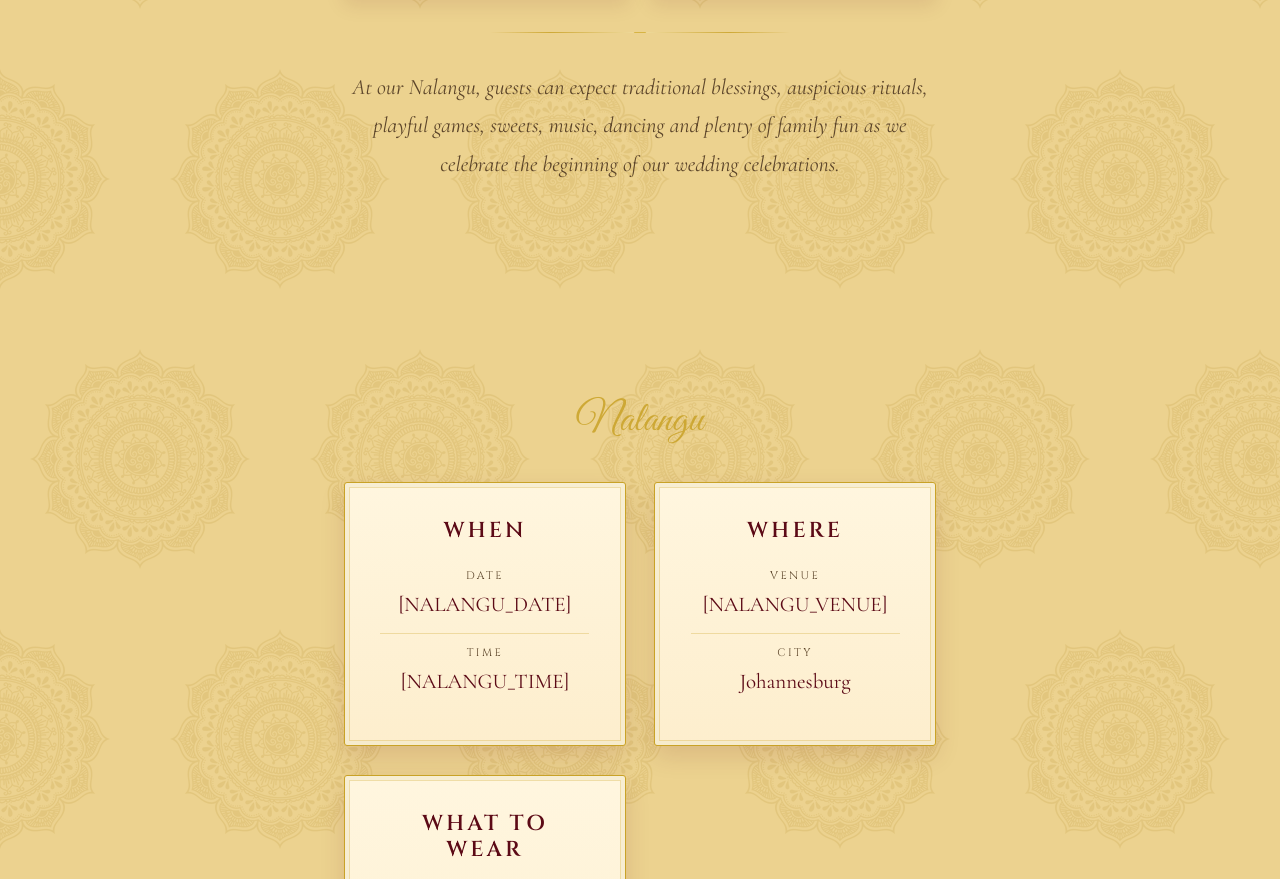
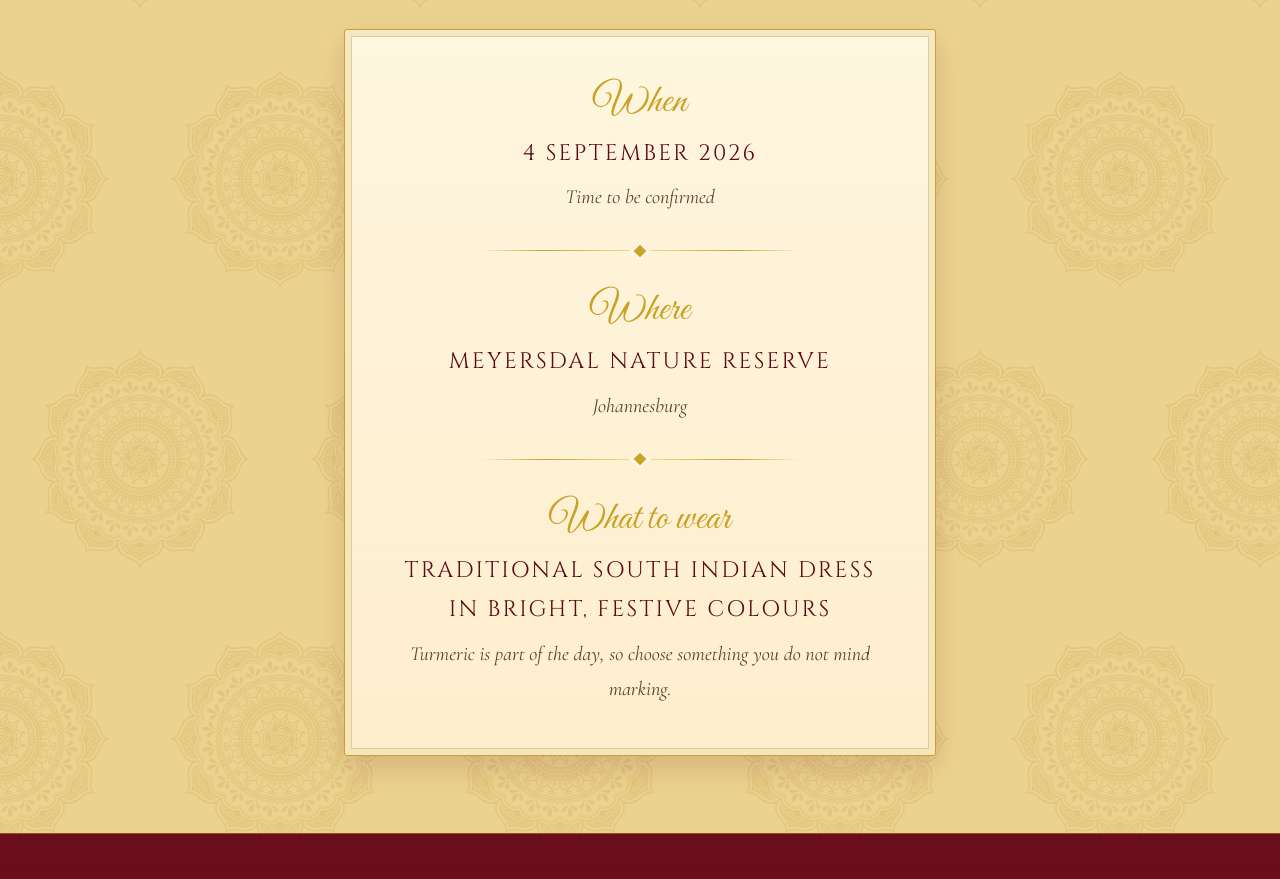
Before and after one commit to p-squared-productions/prish-and-pre-wedding, a plain HTML site: page nalangu.html in a window 1280 px wide. Shown: the part 1921-2800 px from the top of the page. Drawn offline with nearby package versions, Linux system fonts and the light colour scheme.

Commit message:
Update Nalangu page and stylesheet
Co-Authored-By: Claude Sonnet 5.5 <noreply@anthropic.com>

```diff
--- a/css/styles.css
+++ b/css/styles.css
@@ -550,6 +550,23 @@ h4 {
 /* A ceremonial stage: the couple sit centred between the pillars. */
 .panel--stage {
   padding-bottom: 0;
+  /* Let the side garlands hang past the panel into the next one instead of
+     being clipped; only the sideways overflow is trimmed. */
+  overflow-x: clip;
+  overflow-y: visible;
+}
+
+/* Keep the intro between the side garlands. */
+.nalangu-description {
+  max-width: min(34rem, 62vw);
+  margin: clamp(1.5rem, 5vw, 4rem) auto 0;
+}
+/* Text sits in front of the garlands (z-index 5) so it is never hidden. */
+.panel--stage > .eyebrow,
+.panel--stage > .panel__title,
+.panel--stage > .nalangu-description {
+  position: relative;
+  z-index: 6;
 }
 
 .panel--stage .panel__title--script {
@@ -950,6 +967,69 @@ h4 {
   grid-template-columns: repeat(auto-fit, minmax(270px, 1fr));
 }
 
+/* Nalangu details: one ivory invitation panel, three centred rows split by gold gems. */
+.nalangu-details {
+  max-width: 760px;
+  margin: 0 auto;
+  padding: clamp(1.6rem, 4vw, 3rem) clamp(1.2rem, 5vw, 3.5rem);
+  text-align: center;
+  background: linear-gradient(180deg, var(--cream), #fdeecd);
+  border: 1px solid var(--gold);
+  border-radius: 3px;
+  box-shadow:
+    0 0 0 6px rgba(255, 255, 255, 0.5) inset,
+    0 0 0 7px rgba(201, 162, 39, 0.45) inset,
+    0 12px 30px rgba(92, 10, 22, 0.15);
+}
+
+.nalangu-details__row h3 {
+  margin: 0 0 0.5rem;
+  font-family: var(--font-script);
+  font-size: clamp(1.8rem, 5vw, 2.5rem);
+  font-weight: 400;
+  color: var(--gold);
+  text-transform: none;
+  letter-spacing: 0;
+}
+
+.nalangu-details__main {
+  margin: 0;
+  font-family: var(--font-display);
+  font-size: clamp(1rem, 2.6vw, 1.4rem);
+  letter-spacing: 0.1em;
+  text-transform: uppercase;
+  color: var(--maroon);
+}
+
+.nalangu-details__sub {
+  margin: 0.45rem auto 0;
+  max-width: 34rem;
+  font-style: italic;
+  font-size: clamp(1.05rem, 2.2vw, 1.25rem);
+  color: var(--ink-soft);
+}
+
+.nalangu-details__gem {
+  display: block;
+  height: 1px;
+  margin: clamp(1.4rem, 3vw, 2.2rem) auto;
+  max-width: 320px;
+  background: var(--rule-gold);
+  position: relative;
+}
+
+.nalangu-details__gem::after {
+  content: "";
+  position: absolute;
+  left: 50%;
+  top: 50%;
+  width: 9px;
+  height: 9px;
+  background: var(--gold);
+  transform: translate(-50%, -50%) rotate(45deg);
+  box-shadow: 0 0 0 3px var(--cream);
+}
+
 .card {
   position: relative;
   padding: clamp(1.4rem, 3vw, 2.2rem);
@@ -999,12 +1079,20 @@ h4 {
 /* Ritual list — the auspicious meanings, each in a small ivory box with its icon. */
 .ritual-list {
   list-style: none;
-  margin: 0 auto;
+  /* Break out of the narrow text measure so each box has room. */
+  width: min(1080px, 90vw);
+  margin: 0 0 0 50%;
+  transform: translateX(-50%);
   padding: 0;
-  max-width: 1080px;
   display: grid;
   gap: clamp(0.9rem, 2vw, 1.4rem);
-  grid-template-columns: repeat(auto-fit, minmax(240px, 1fr));
+  grid-template-columns: repeat(3, 1fr);
+}
+
+@media (max-width: 760px) {
+  .ritual-list {
+    grid-template-columns: 1fr;
+  }
 }
 
 .ritual-list li {
--- a/nalangu.html
+++ b/nalangu.html
@@ -100,40 +100,25 @@
 
     <section class="panel panel--gold">
       <div class="panel__inner">
-        <p class="refrain">Nalangu</p>
-        <ul class="card-grid">
-          <li class="card">
+        <div class="nalangu-details">
+          <section class="nalangu-details__row">
             <h3>When</h3>
-            <dl class="meta-list">
-              <div>
-                <dt>Date</dt>
-                <dd>[NALANGU_DATE]</dd>
-              </div>
-              <div>
-                <dt>Time</dt>
-                <dd>[NALANGU_TIME]</dd>
-              </div>
-            </dl>
-          </li>
-          <li class="card">
+            <p class="nalangu-details__main">4 September 2026</p>
+            <p class="nalangu-details__sub">Time to be confirmed</p>
+          </section>
+          <span class="nalangu-details__gem" aria-hidden="true"></span>
+          <section class="nalangu-details__row">
             <h3>Where</h3>
-            <dl class="meta-list">
-              <div>
-                <dt>Venue</dt>
-                <dd>[NALANGU_VENUE]</dd>
-              </div>
-              <div>
-                <dt>City</dt>
-                <dd>Johannesburg</dd>
-              </div>
-            </dl>
-          </li>
-          <li class="card">
+            <p class="nalangu-details__main">Meyersdal Nature Reserve</p>
+            <p class="nalangu-details__sub">Johannesburg</p>
+          </section>
+          <span class="nalangu-details__gem" aria-hidden="true"></span>
+          <section class="nalangu-details__row">
             <h3>What to wear</h3>
-            <p>Traditional South Indian dress in bright, festive colours. Turmeric is part of the
-              day, so choose something you do not mind marking.</p>
-          </li>
-        </ul>
+            <p class="nalangu-details__main">Traditional South Indian dress in bright, festive colours</p>
+            <p class="nalangu-details__sub">Turmeric is part of the day, so choose something you do not mind marking.</p>
+          </section>
+        </div>
       </div>
     </section>
   </main>
```
